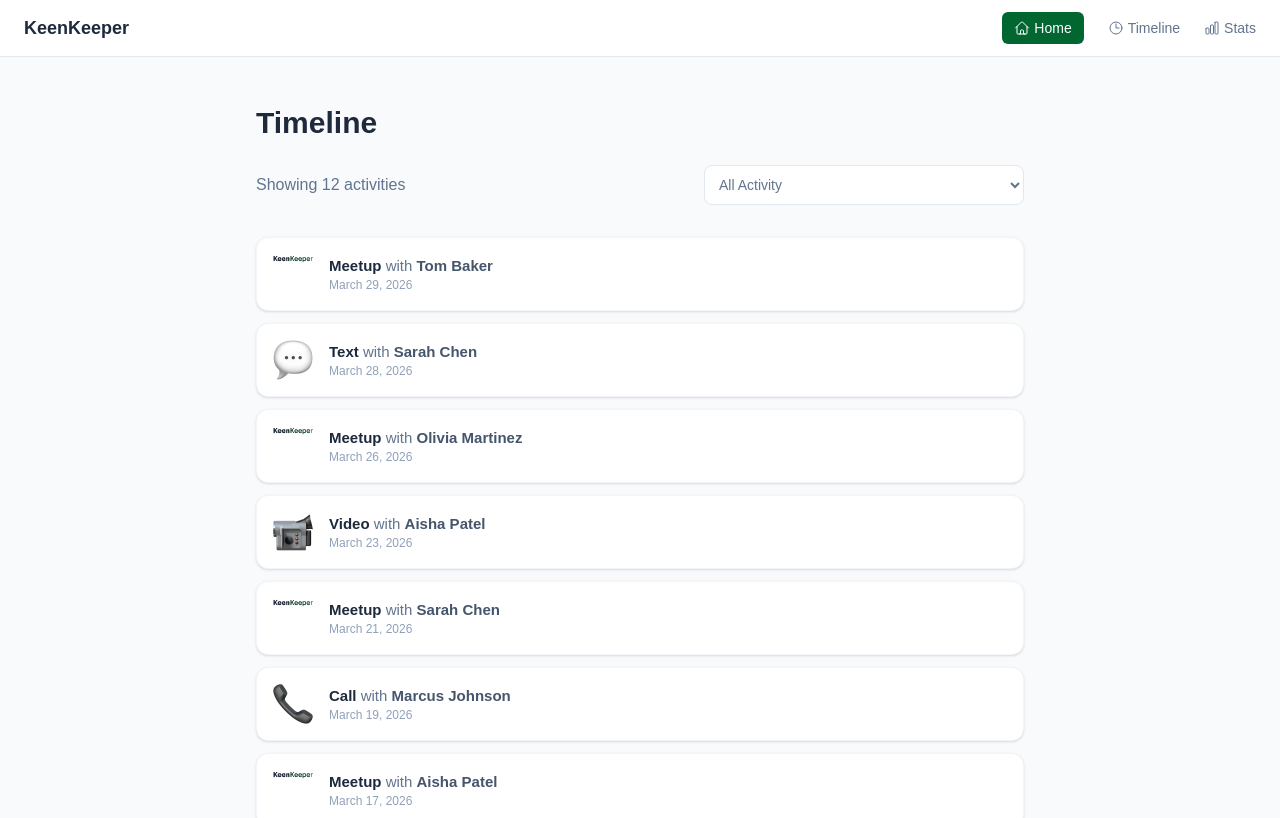
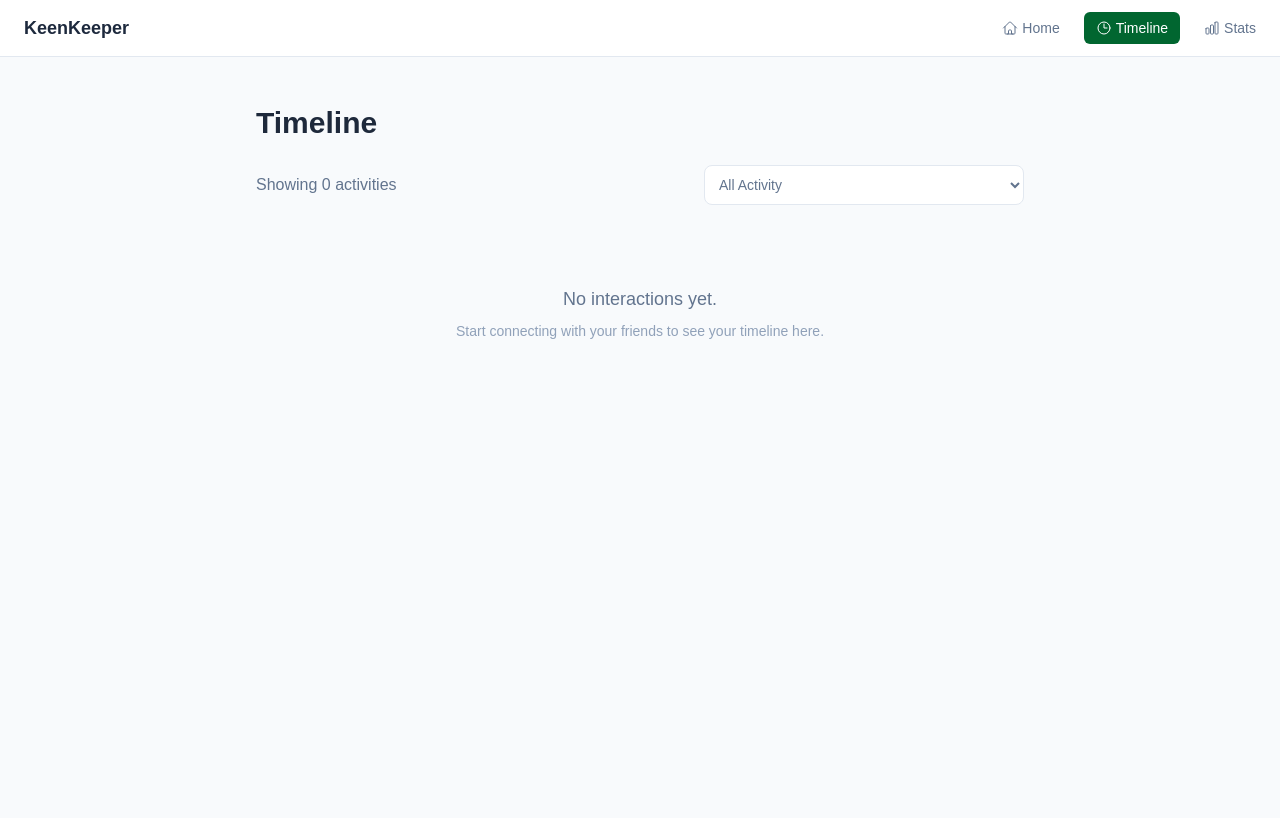
Before and after one commit to tanmaysharma46/Kin-Keeper, a Next.js app: page /timeline in a window 1280 px wide. Shown: the top 818 px of the page. Built offline with nearby package versions, Linux system fonts and the light colour scheme.

Commit message:
Added timeline card

```diff
--- a/package.json
+++ b/package.json
@@ -13,6 +13,7 @@
     "react": "19.2.4",
     "react-dom": "19.2.4",
     "react-icons": "^5.0.1",
+    "react-toastify": "^11.0.5",
     "recharts": "^3.8.1"
   },
   "devDependencies": {
--- a/src/app/friends-details/[id]/page.jsx
+++ b/src/app/friends-details/[id]/page.jsx
@@ -9,18 +9,17 @@ import 'react-toastify/dist/ReactToastify.css';
 const STORAGE_KEY = 'keenkeeper_interactions';
 
 const FriendsDetails = () => {
-    const { id } = useParams(); // URL থেকে id নিবে
+    const { id } = useParams();
     const [friend, setFriend] = useState(null);
 
     useEffect(() => {
         fetch('/friends.json')
             .then((res) => res.json())
             .then((data) => {
-                // JSON থেকে নির্দিষ্ট আইডি-র বন্ধুকে খুঁজে বের করবে
-                const foundFriend = data.find((f) => f.id === parseInt(id));
+                const foundFriend = data.find((f) => f.id === parseInt(id, 10));
                 setFriend(foundFriend);
             })
-            .catch((err) => console.error("Error loading friend details:", err));
+            .catch((err) => console.error('Error loading friend details:', err));
     }, [id]);
 
     const loadInteractions = () => {
@@ -59,15 +58,13 @@ const FriendsDetails = () => {
     if (!friend) return <div className="p-8 text-center">Loading...</div>;
 
     const statusConfig = {
-        overdue: { label: "Overdue", class: "bg-rose-500 text-white" },
-        active: { label: "On Track", class: "bg-emerald-900 text-white" },
+        overdue: { label: 'Overdue', class: 'bg-rose-500 text-white' },
+        active: { label: 'On Track', class: 'bg-emerald-900 text-white' },
     };
 
     return (
         <div className="min-h-screen bg-[#F8FAFC] p-8">
             <div className="max-w-6xl mx-auto grid grid-cols-12 gap-6">
-
-                {/* Left Side: Profile Card */}
                 <div className="col-span-12 md:col-span-4 space-y-6">
                     <div className="bg-white rounded-2xl p-8 border border-slate-100 shadow-sm text-center">
                         <div className="relative h-24 w-24 mx-auto rounded-full overflow-hidden border-2 border-slate-50">
@@ -75,18 +72,18 @@ const FriendsDetails = () => {
                         </div>
                         <h2 className="text-2xl font-bold text-slate-800 mt-4">{friend.name}</h2>
                         <div className="mt-2 flex flex-col items-center gap-2">
-                            <span className={`text-[10px] font-bold px-4 py-1 rounded-full uppercase ${statusConfig[friend.status]?.class || "bg-slate-100"}`}>
-                                {friend.status}
+                            <span className={`text-[10px] font-bold px-4 py-1 rounded-full uppercase ${statusConfig[friend.status]?.class || 'bg-slate-100'}`}>
+                                {statusConfig[friend.status]?.label || friend.status}
                             </span>
-                            <div className="flex gap-2">
-                                {friend.tags.map(tag => (
+                            <div className="flex gap-2 flex-wrap justify-center">
+                                {friend.tags.map((tag) => (
                                     <span key={tag} className="bg-emerald-100 text-emerald-600 text-[10px] font-bold px-4 py-1 rounded-full uppercase">
                                         {tag}
                                     </span>
                                 ))}
                             </div>
                         </div>
-                        <p className="mt-6 text-slate-400 italic text-sm font-medium">"{friend.bio}"</p>
+                        <p className="mt-6 text-slate-400 italic text-sm font-medium">&ldquo;{friend.bio}&rdquo;</p>
                         <p className="text-slate-400 text-xs mt-1">Email: {friend.email}</p>
                     </div>
 
@@ -103,7 +100,6 @@ const FriendsDetails = () => {
                     </div>
                 </div>
 
-                {/* Right Side: Stats & Goals */}
                 <div className="col-span-12 md:col-span-8 space-y-6">
                     <div className="grid grid-cols-3 gap-4">
                         <div className="bg-white p-6 rounded-2xl border border-slate-100 shadow-sm text-center">
@@ -156,12 +152,7 @@ const FriendsDetails = () => {
                     </div>
                 </div>
             </div>
-        </div>
-        <ToastContainer />
-    );
-};
-                </div>
-            </div>
+            <ToastContainer />
         </div>
     );
 };
--- a/src/app/stats/page.jsx
+++ b/src/app/stats/page.jsx
@@ -1,14 +1,25 @@
-import React from 'react';
+"use client";
+
+import { useEffect, useState } from 'react';
 import InteractionChart from '@/components/InteractionChart';
 
+const STORAGE_KEY = 'keenkeeper_interactions';
+
 const StatsPage = () => {
+  const [interactions, setInteractions] = useState([]);
+
+  useEffect(() => {
+    const raw = window.localStorage.getItem(STORAGE_KEY);
+    setInteractions(raw ? JSON.parse(raw) : []);
+  }, []);
+
   return (
     <main className="min-h-screen bg-[#F8FAFC] py-16 px-6">
       <div className="max-w-5xl mx-auto">
         <h1 className="text-4xl font-bold text-[#1E293B] mb-10">Friendship Analytics</h1>
 
         <div className="flex justify-center">
-                    <InteractionChart />
+          <InteractionChart interactions={interactions} />
         </div>
       </div>
     </main>
--- a/src/app/timeline/page.jsx
+++ b/src/app/timeline/page.jsx
@@ -5,29 +5,15 @@ import TimelineCard from "@/components/TimelineCard";
 
 const STORAGE_KEY = 'keenkeeper_interactions';
 
-const timelineData = [
-  { id: 1, type: "Meetup", person: "Tom Baker", date: "March 29, 2026", timestamp: 1711747200000 },
-  { id: 2, type: "Text", person: "Sarah Chen", date: "March 28, 2026", timestamp: 1711660800000 },
-  { id: 3, type: "Meetup", person: "Olivia Martinez", date: "March 26, 2026", timestamp: 1711497600000 },
-  { id: 4, type: "Video", person: "Aisha Patel", date: "March 23, 2026", timestamp: 1711248000000 },
-  { id: 5, type: "Meetup", person: "Sarah Chen", date: "March 21, 2026", timestamp: 1710892800000 },
-  { id: 6, type: "Call", person: "Marcus Johnson", date: "March 19, 2026", timestamp: 1710729600000 },
-  { id: 7, type: "Meetup", person: "Aisha Patel", date: "March 17, 2026", timestamp: 1710566400000 },
-  { id: 8, type: "Text", person: "Olivia Martinez", date: "March 13, 2026", timestamp: 1710201600000 },
-  { id: 9, type: "Call", person: "Lisa Nakamura", date: "March 11, 2026", timestamp: 1710048000000 },
-  { id: 10, type: "Call", person: "Sarah Chen", date: "March 11, 2026", timestamp: 1710048000000 },
-  { id: 11, type: "Video", person: "Marcus Johnson", date: "March 6, 2026", timestamp: 1709644800000 },
-  { id: 12, type: "Video", person: "Ryan O'Brien", date: "February 24, 2026", timestamp: 1708771200000 },
-];
-
 const TimelinePage = () => {
   const [filter, setFilter] = useState('all');
-  const [savedEvents, setSavedEvents] = useState([]);
+  const [savedEvents] = useState(() => {
+    if (typeof window === 'undefined') return [];
 
-  useEffect(() => {
     const raw = window.localStorage.getItem(STORAGE_KEY);
     const stored = raw ? JSON.parse(raw) : [];
-    const localEvents = stored.map((event) => ({
+
+    return stored.map((event) => ({
       id: event.id,
       type: event.type,
       person: event.person,
@@ -38,11 +24,10 @@ const TimelinePage = () => {
         year: 'numeric',
       }),
     }));
-    setSavedEvents(localEvents);
-  }, []);
+  });
 
   const mergedEvents = useMemo(
-    () => [...savedEvents, ...timelineData].sort((a, b) => b.timestamp - a.timestamp),
+    () => savedEvents.sort((a, b) => b.timestamp - a.timestamp),
     [savedEvents]
   );
 
@@ -74,9 +59,16 @@ const TimelinePage = () => {
         </div>
 
         <div className="space-y-2">
-          {visibleEvents.map((item) => (
-            <TimelineCard key={`${item.id}-${item.timestamp}`} item={item} />
-          ))}
+          {visibleEvents.length === 0 ? (
+            <div className="text-center py-12">
+              <p className="text-slate-500 text-lg">No interactions yet.</p>
+              <p className="text-slate-400 text-sm mt-2">Start connecting with your friends to see your timeline here.</p>
+            </div>
+          ) : (
+            visibleEvents.map((item) => (
+              <TimelineCard key={`${item.id}-${item.timestamp}`} item={item} />
+            ))
+          )}
         </div>
       </div>
     </main>
--- a/src/components/InteractionChart.jsx
+++ b/src/components/InteractionChart.jsx
@@ -1,22 +1,48 @@
 "use client";
 import { PieChart, Pie, Cell, ResponsiveContainer, Legend } from "recharts";
 
-const data = [
-  { name: "Text", value: 30, color: "#8B5CF6" },
-  { name: "Call", value: 45, color: "#1F4D36" },
-  { name: "Video", value: 25, color: "#34A853" },
-];
+const colors = {
+  Text: "#8B5CF6",
+  Call: "#1F4D36",
+  Video: "#34A853",
+};
 
-const InteractionChart = () => {
+const InteractionChart = ({ interactions = [] }) => {
+  const counts = {};
+
+  interactions.forEach((interaction) => {
+    const type = interaction.type?.trim();
+    if (!type) return;
+
+    counts[type] = (counts[type] || 0) + 1;
+  });
+
+  const chartData = Object.entries(counts).map(([name, value]) => ({
+    name,
+    value,
+    color: colors[name] ?? "#64748B",
+  }));
+
+  if (chartData.length === 0) {
+    return (
+      <div className="bg-white p-8 rounded-xl shadow-sm border border-slate-50 w-full max-w-4xl">
+        <h3 className="text-emerald-900 font-semibold text-sm mb-4">By Interaction Type</h3>
+        <div className="h-75 w-full flex items-center justify-center text-slate-500">
+          No interactions yet. Start connecting with your friends!
+        </div>
+      </div>
+    );
+  }
+
   return (
     <div className="bg-white p-8 rounded-xl shadow-sm border border-slate-50 w-full max-w-4xl">
       <h3 className="text-emerald-900 font-semibold text-sm mb-4">By Interaction Type</h3>
 
-      <div className="h-[300px] w-full">
+      <div className="h-75 w-full">
         <ResponsiveContainer width="100%" height="100%">
           <PieChart>
             <Pie
-              data={data}
+              data={chartData}
               cx="50%"
               cy="50%"
               innerRadius={70}
@@ -24,7 +50,7 @@ const InteractionChart = () => {
               paddingAngle={5}
               dataKey="value"
             >
-              {data.map((entry, index) => (
+              {chartData.map((entry, index) => (
                 <Cell key={`cell-${index}`} fill={entry.color} stroke="none" />
               ))}
             </Pie>
--- a/src/components/Navbar.jsx
+++ b/src/components/Navbar.jsx
@@ -1,9 +1,19 @@
 "use client";
 
 import Link from "next/link";
+import { usePathname } from "next/navigation";
 import { HiOutlineHome, HiOutlineClock, HiOutlineChartBar } from "react-icons/hi2";
 
 export default function Navbar() {
+  const pathname = usePathname();
+
+  const isActive = (path) => pathname === path;
+
+  const linkClasses = (path) =>
+    isActive(path)
+      ? "flex items-center gap-1 rounded-md bg-green-800 px-3 py-1.5 text-white"
+      : "flex items-center gap-1 text-slate-500 hover:text-slate-900";
+
   return (
     <header className="border-b border-slate-200 bg-white/90 backdrop-blur-md">
       <div className="mx-auto flex max-w-7xl items-center justify-between px-6 py-3">
@@ -16,10 +26,10 @@ export default function Navbar() {
         {/* Nav Items */}
         <nav className="flex items-center gap-6 text-sm font-medium">
 
-          {/* Home Button (Active) */}
+          {/* Home Button */}
           <Link
             href="/"
-            className="flex items-center gap-1 rounded-md bg-green-800 px-3 py-1.5 text-white"
+            className={linkClasses("/")}
           >
             <HiOutlineHome className="text-base" />
             Home
@@ -28,7 +38,7 @@ export default function Navbar() {
           {/* Timeline */}
           <Link
             href="/timeline"
-            className="flex items-center gap-1 text-slate-500 hover:text-slate-900"
+            className={linkClasses("/timeline")}
           >
             <HiOutlineClock className="text-base" />
             Timeline
@@ -37,7 +47,7 @@ export default function Navbar() {
           {/* Stats */}
           <Link
             href="/stats"
-            className="flex items-center gap-1 text-slate-500 hover:text-slate-900"
+            className={linkClasses("/stats")}
           >
             <HiOutlineChartBar className="text-base" />
             Stats
```
Also changed, not shown: 1 other file (tests, documents, lock files or other folders). Lines whose indentation alone changed are shown as unchanged.
